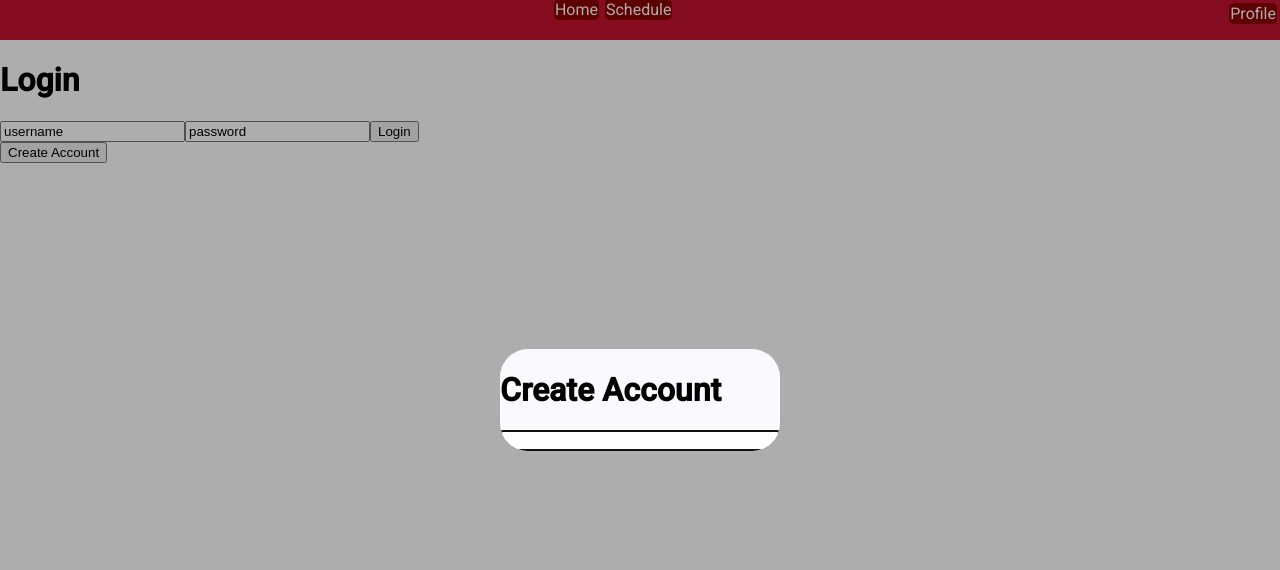
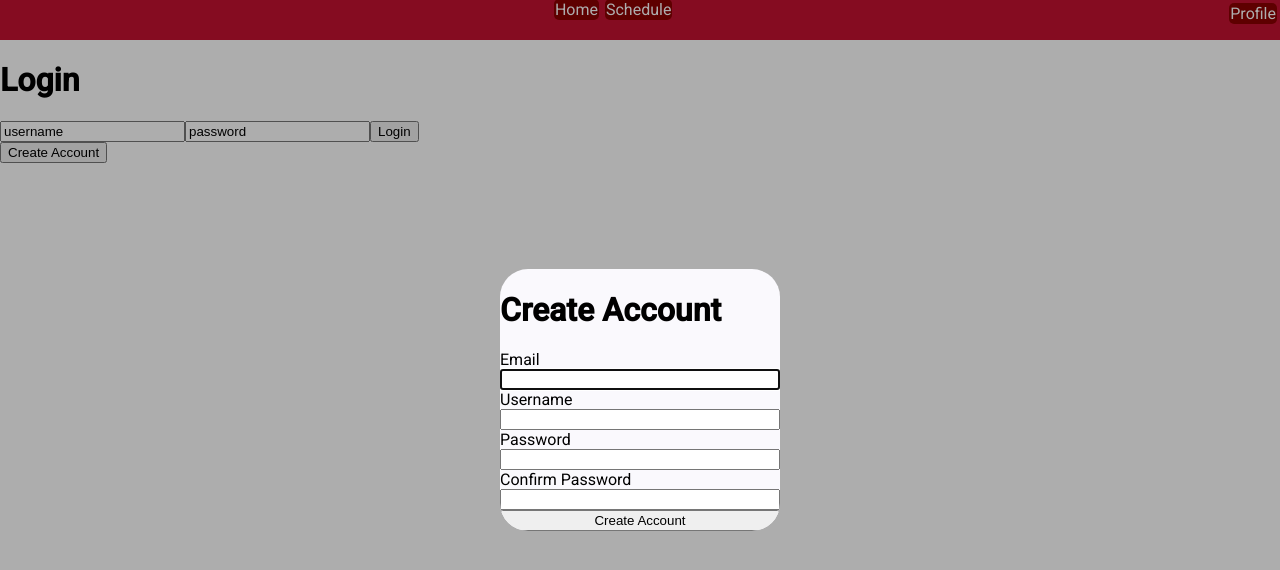
Before and after one commit to NuckJunes/CoursePlannerRemake, an Angular app in the folder CoursePlanner_Frontend/: page /login in a window 1280 px wide. Both pictures are taken after a click on the button "Create Account". Shown: the top 570 px of the page. Built offline with nearby package versions, Linux system fonts and the light colour scheme.

Commit message:
Added password security to create account component

```diff
--- a/CoursePlanner_Frontend/src/app/login/create-account/create-account.component.html
+++ b/CoursePlanner_Frontend/src/app/login/create-account/create-account.component.html
@@ -1,2 +1,14 @@
 <h1>Create Account</h1>
-<input type="text">
+<label for="email">Email</label>
+<input id="email" type="text" [value]="Email">
+
+<label for="username">Username</label>
+<input id="username" type="text" [value]="Username">
+
+<label for="password">Password</label>
+<input id="password" type="text" [value]="Password">
+
+<label for="confirm">Confirm Password</label>
+<input id="confirm" type="text" [value]="Confirm">
+
+<button (click)="create()">Create Account</button>
--- a/CoursePlanner_Frontend/src/app/login/create-account/create-account.component.ts
+++ b/CoursePlanner_Frontend/src/app/login/create-account/create-account.component.ts
@@ -14,9 +14,19 @@ export class CreateAccountComponent {
   Confirm: string = "";
 
   create() {
-    if(this.Password !== this.Confirm) {
-      //Error here, don't close dialog
-    } else {
+    if(this.Password.length < 8) {
+      // Password too short
+    }
+    else if(this.Password.length > 128) {
+      // Password too long
+    }
+    else if(!(/^[a-zA-Z0-9!%$#]+$/.test(this.Password))) {
+      // Can't have other characters in password
+    }
+    else if(this.Password !== this.Confirm) {
+      // Passwords dont match
+    }
+    else {
       // Create account api call and go back to login page
     }
   }
```
Also changed, not shown: 2 other files (tests, documents, lock files or other folders).
